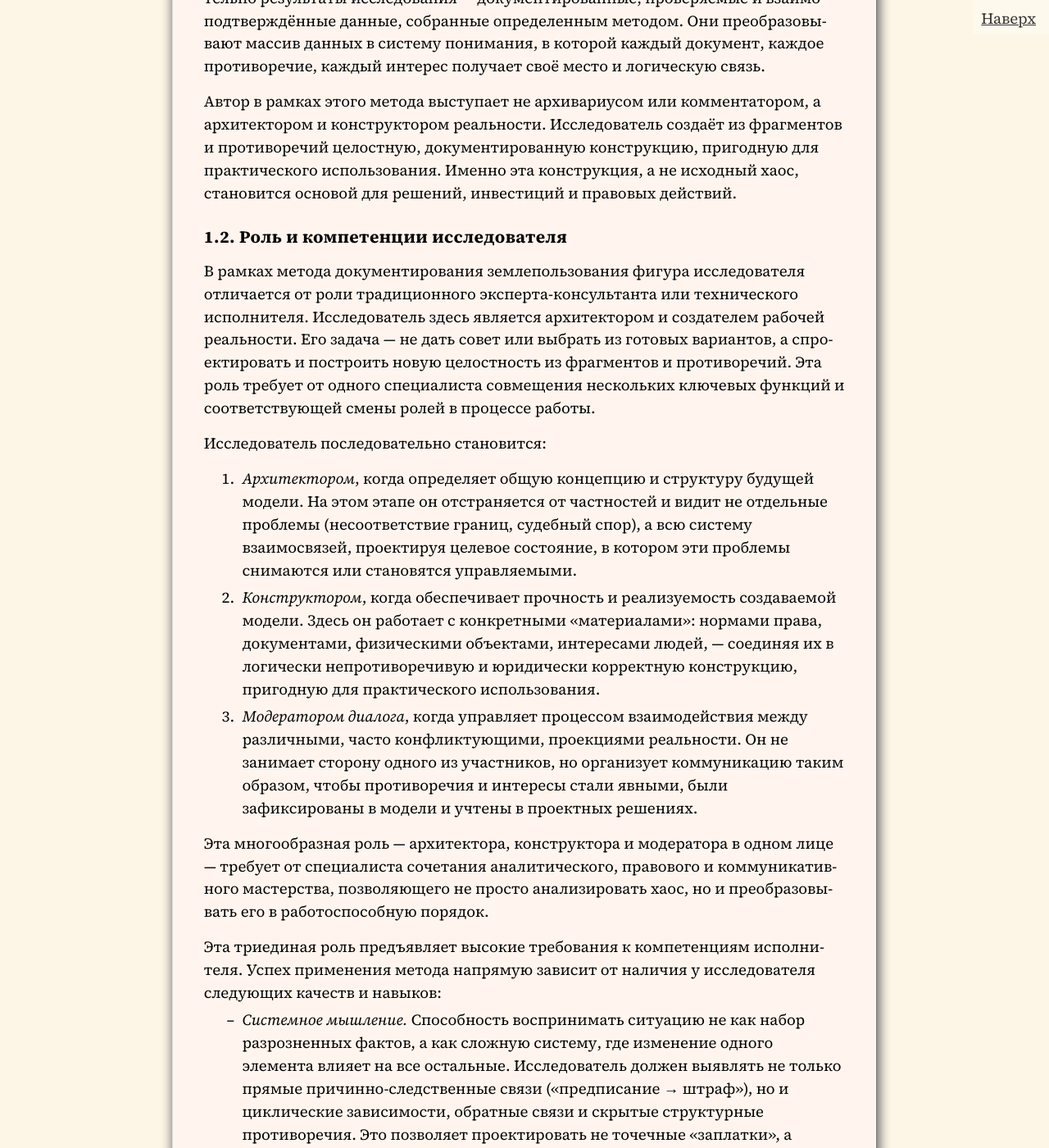
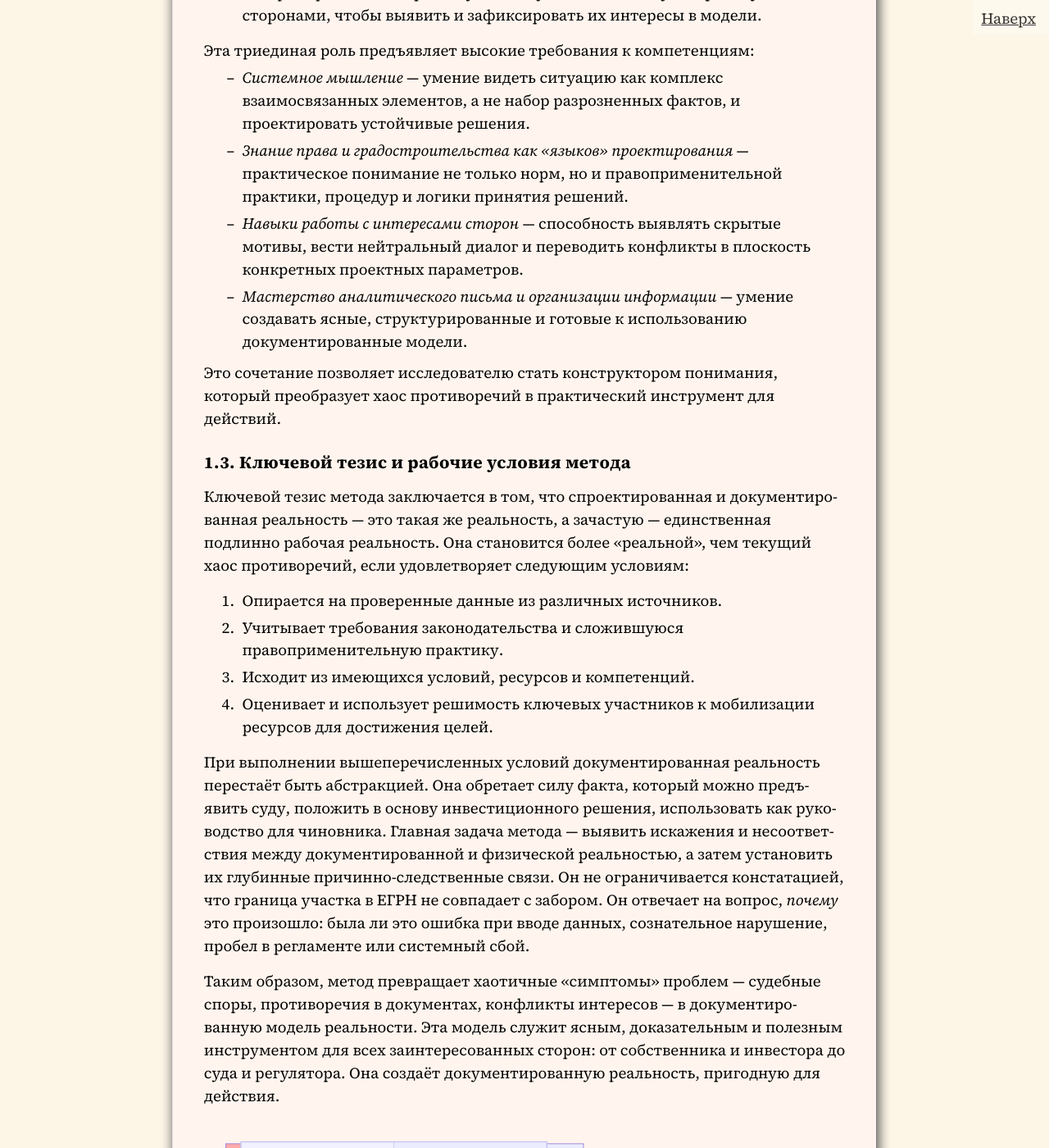
Before and after one commit to SergSi/land-use-art, a Jekyll site: the page built from _posts/2026-01-05-method.md, in a window 1280 px wide and 1400 px high, scrolled down 2444 px. Shown: the whole window at 82% size. Built offline with Jekyll 4.4.1, drawn with Linux system fonts in a browser that asks for light colours; some web fonts are replaced; some of the changed text lies outside the part shown.

Commit message:
Update 2026-01-05-method.md

```diff
--- a/_posts/2026-01-05-method.md
+++ b/_posts/2026-01-05-method.md
@@ -25,26 +25,22 @@
 
 Автор в рамках этого метода выступает не архивариусом или комментатором, а архитектором и конструктором реальности. Исследователь создаёт из фрагментов и противоречий целостную, документированную конструкцию, пригодную для практического использования. Именно эта конструкция, а не исходный хаос, становится основой для решений, инвестиций и правовых действий.
 
-### 1.2. Роль и компетенции исследователя
+### **1.2. Роль и компетенции исследователя**
 
-В рамках метода документирования землепользования фигура исследователя отличается от роли традиционного эксперта-консультанта или технического исполнителя. Исследователь здесь является архитектором и создателем рабочей реальности. Его задача — не дать совет или выбрать из готовых вариантов, а спроектировать и построить новую целостность из фрагментов и противоречий. Эта роль требует от одного специалиста совмещения нескольких ключевых функций и соответствующей смены ролей в процессе работы.
+В рамках метода исследователь выступает не как консультант или технический исполнитель, а как архитектор и конструктор рабочей реальности. Его задача — спроектировать и построить новую целостность из противоречивых фрагментов, а не выбрать из готовых вариантов. Эта роль требует от одного специалиста последовательного совмещения трёх функций:
 
-Исследователь последовательно становится:
+1.  *Архитектор* — определяет общую концепцию, видит систему взаимосвязей и проектирует целевое состояние, в котором проблемы снимаются.
+2.  *Конструктор* — обеспечивает реализуемость, работая с «материалами»: нормами права, документами, физическими объектами и интересами людей, создавая из них юридически корректную конструкцию.
+3.  *Модератор диалога* — организует коммуникацию между конфликтующими сторонами, чтобы выявить и зафиксировать их интересы в модели.
 
-1. *Архитектором*, когда определяет общую концепцию и структуру будущей модели. На этом этапе он отстраняется от частностей и видит не отдельные проблемы (несоответствие границ, судебный спор), а всю систему взаимосвязей, проектируя целевое состояние, в котором эти проблемы снимаются или становятся управляемыми.
-2. *Конструктором*, когда обеспечивает прочность и реализуемость создаваемой модели. Здесь он работает с конкретными «материалами»: нормами права, документами, физическими объектами, интересами людей, — соединяя их в логически непротиворечивую и юридически корректную конструкцию, пригодную для практического использования.
-3. *Модератором диалога*, когда управляет процессом взаимодействия между различными, часто конфликтующими, проекциями реальности. Он не занимает сторону одного из участников, но организует коммуникацию таким образом, чтобы противоречия и интересы стали явными, были зафиксированы в модели и учтены в проектных решениях.
+Эта триединая роль предъявляет высокие требования к компетенциям:
 
-Эта многообразная роль — архитектора, конструктора и модератора в одном лице — требует от специалиста сочетания аналитического, правового и коммуникативного мастерства, позволяющего не просто анализировать хаос, но и преобразовывать его в работоспособную порядок.
+*   *Системное мышление* — умение видеть ситуацию как комплекс взаимосвязанных элементов, а не набор разрозненных фактов, и проектировать устойчивые решения.
+*   *Знание права и градостроительства как «языков» проектирования* — практическое понимание не только норм, но и правоприменительной практики, процедур и логики принятия решений.
+*   *Навыки работы с интересами сторон* — способность выявлять скрытые мотивы, вести нейтральный диалог и переводить конфликты в плоскость конкретных проектных параметров.
+*   *Мастерство аналитического письма и организации информации* — умение создавать ясные, структурированные и готовые к использованию документированные модели.
 
-Эта триединая роль предъявляет высокие требования к компетенциям исполнителя. Успех применения метода напрямую зависит от наличия у исследователя следующих качеств и навыков:
-
-*   *Системное мышление.* Способность воспринимать ситуацию не как набор разрозненных фактов, а как сложную систему, где изменение одного элемента влияет на все остальные. Исследователь должен выявлять не только прямые причинно-следственные связи («предписание → штраф»), но и циклические зависимости, обратные связи и скрытые структурные противоречия. Это позволяет проектировать не точечные «заплатки», а устойчивые решения, меняющие логику работы системы в целом.
-*   *Знание права и градостроительства как «языков» проектирования.* Эти области являются основным нормативным и техническим языком, на котором «пишется» новая реальность в сфере землепользования. Знание должно быть не справочным, а практичным: понимание не только буквы закона, но и правоприменительной практики, не только формальных градостроительных регламентов, но и реальных процедур согласования, логики принятия решений органами власти. Это знание позволяет исследователю работать как инженер, использующий кодексы и СНиПы в качестве чертежей для легальной конструкции.
-*   *Навыки работы с интересами сторон*. Поскольку реальность конструируется из множества субъективных проекций, исследователь должен уметь работать с людьми. Это включает: активное слушание и выявление скрытых интересов и опасений; нейтральное, беспристрастное ведение диалога между конфликтующими сторонами; перевод эмоциональных претензий и бытовых формулировок на язык конкретных фактов, правовых позиций и проектных параметров; управление ожиданиями и вовлечение ключевых игроков в процесс созидания новой реальности, превращение их из оппонентов в соавторов решения.
-*   *Мастерство аналитического письма и организации информации.* Конечный продукт — документированная модель — должен быть ясным, убедительным и готовым к самостоятельному использованию. Это требует от исследователя умения преобразовывать умозаключения в четкие, однозначные тексты; создавать логичные и интуитивно понятные структуры отчетов, схем, алгоритмов; работать с различными форматами представления информации (текст, таблица, схема, шаблон), выбирая оптимальный для каждой задачи; избегать двусмысленностей и терминологической путаницы, что достигается в том числе через использование разработанного терминологического конструктора.
-
-Только сочетание этих компетенций позволяет исследователю выполнить свою задачу: стать не внешним наблюдателем или защитником одной из точек зрения, а конструктором понимания и архитектором рабочей реальности, который создает из хаоса противоречий практический инструмент для действий.
+Это сочетание позволяет исследователю стать конструктором понимания, который преобразует хаос противоречий в практический инструмент для действий.
 
 ### 1.3. Ключевой тезис и рабочие условия метода
 
@@ -61,7 +57,7 @@
 
 {% include mermaid.html content='
 flowchart TD
-    A[ВХОД:<br>Запрос на исследование<br>или проблема] --> B[1. ПРЕДПРОЕКТ<br>Формулировка вопроса<br>и контракта]
+    A[<b>ВХОД:<b><br>Запрос на исследование<br>или проблема] --> B[<b>1. ПРЕДПРОЕКТ<b><br>Формулировка вопроса<br>и контракта]
 
     B --> C[<b>2. ДИАГНОСТИКА</b><br>Создание модели<br>«как есть»]
 
```
